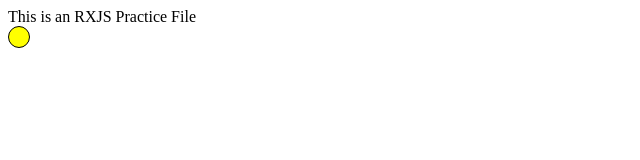
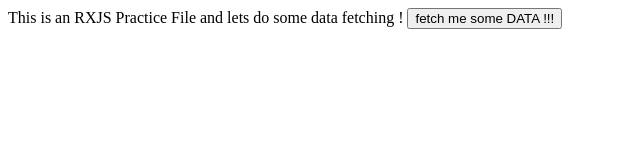
Before and after one commit to ashish051321/rxjs-project, a website built with webpack: page index.html in a window 1280 px wide. Shown: the whole page, without its empty margins (0-640 px from the left). Built offline with nearby package versions, Linux system fonts and the light colour scheme.

Commit message:
Update index.html

```diff
--- a/index.html
+++ b/index.html
@@ -5,25 +5,15 @@
     <meta name="viewport" content="width=device-width, initial-scale=1.0">
     <meta http-equiv="X-UA-Compatible" content="ie=edge">
     <title>Document</title>
-    <script src="app.js"></script>
-<style>
 
-        #circle{
-        height: 20px;
-        width:20px;
-        border:1px solid black;
-        border-radius: 50%;
-        position: absolute;
-        background-color: yellow;
-        }
-</style>
 </head>
 
 <body>
 
-    This is an RXJS Practice File
+    This is an RXJS Practice File and lets do some data fetching !
 
-    <div id="circle"> </div>
-
+  <button id="fetchdata">fetch me some DATA !!!</button>
+  <div id="output"></div>
+<script src="app.js"></script>
 </body>
 </html>
```
